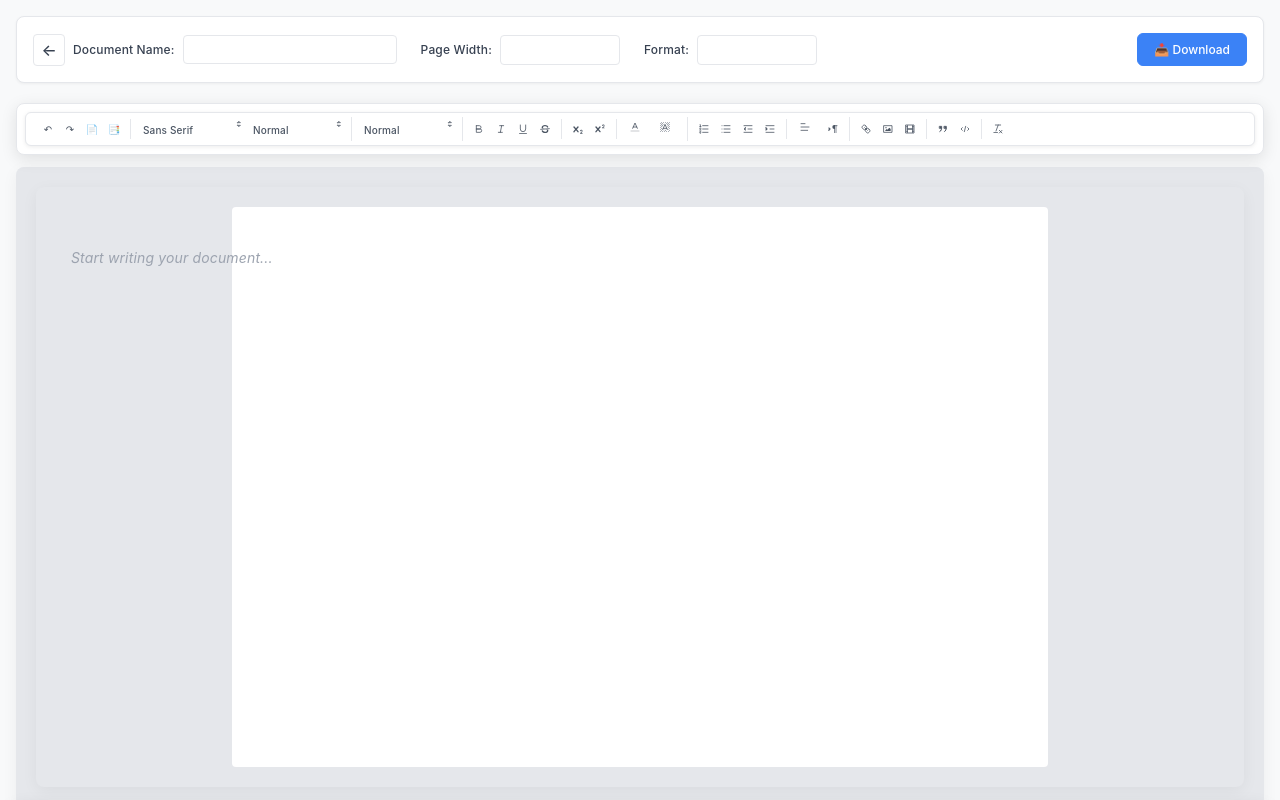
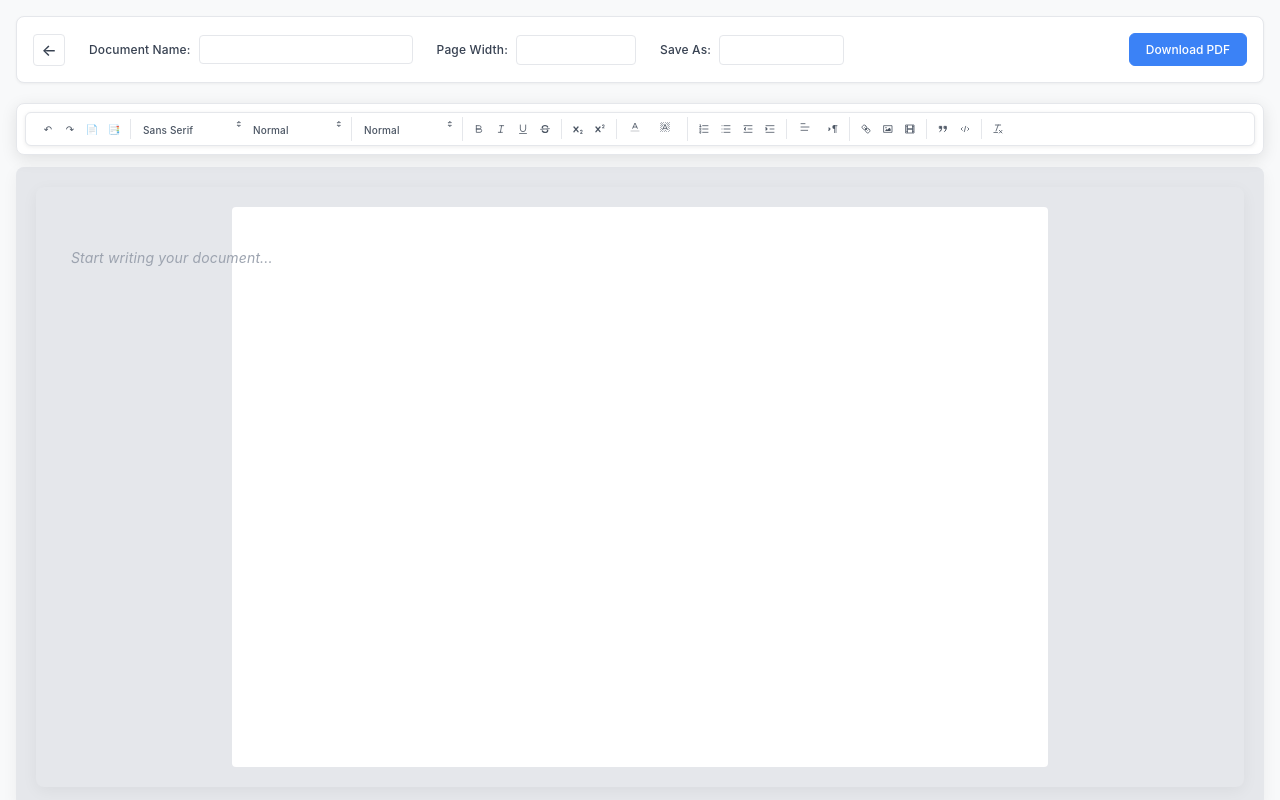
Before and after one commit to mgiftson0/FileSwitch, a React (Vite) app in the folder frontend/: page /edit-text in a window 1280 px wide. Shown: the top 800 px of the page. Built offline with nearby package versions, Linux system fonts and the light colour scheme.

Commit message:
api added

```diff
--- a/frontend/src/pages/TextEditorPage.jsx
+++ b/frontend/src/pages/TextEditorPage.jsx
@@ -2,48 +2,202 @@ import { useState } from 'react';
 import CustomToolbar from '../components/CustomToolbar';
 import EditorContainer from '../components/EditorContainer';
 import ControlPanel from '../components/ControlPanel';
-import Footer from '../components/Footer';
+// import Footer from '../components/Footer';
 import '../components/TextEditorPage.css';
 
 const TextEditorPage = () => {
   const [text, setText] = useState('');
+  const [documentName, setDocumentName] = useState('Untitled Document');
+  const [pageWidth, setPageWidth] = useState(816);
+  const [outputFormat, setOutputFormat] = useState('pdf');
   const [quillInstance, setQuillInstance] = useState(null);
-  const [pageWidth, setPageWidth] = useState(816);
-  const [fileName, setFileName] = useState('document');
-  const [fileFormat, setFileFormat] = useState('html');
+  const [isDownloading, setIsDownloading] = useState(false);
+
+  // Function to convert Quill HTML to plain text for Word conversion
+  const convertToPlainText = (html) => {
+    // Create a temporary div to parse HTML
+    const div = document.createElement('div');
+    div.innerHTML = html;
+
+    // Remove page break elements for cleaner text
+    const pageBreaks = div.querySelectorAll('.page-break');
+    pageBreaks.forEach(pb => pb.remove());
+
+    return div.textContent || div.innerText || '';
+  };
+
+  // Function to convert HTML to a simple Word-compatible format
+  const convertToWordContent = (html) => {
+    // Basic HTML cleanup for Word compatibility
+    let content = html;
+
+    // Replace Quill classes with basic HTML
+    content = content.replace(/class="[^"]*"/g, '');
+    content = content.replace(/<div class="page-break">.*?<\/div>/g, '<div style="page-break-before: always;"></div>');
+
+    return `
+      <!DOCTYPE html>
+      <html>
+      <head>
+        <meta charset="utf-8">
+        <title>${documentName}</title>
+        <style>
+          body { font-family: Arial, sans-serif; line-height: 1.6; margin: 40px; }
+          h1 { font-size: 24px; font-weight: bold; margin-bottom: 16px; }
+          h2 { font-size: 20px; font-weight: bold; margin-bottom: 12px; }
+          h3 { font-size: 16px; font-weight: bold; margin-bottom: 8px; }
+          p { margin-bottom: 12px; }
+          strong { font-weight: bold; }
+          em { font-style: italic; }
+          ul, ol { margin-left: 20px; margin-bottom: 12px; }
+        </style>
+      </head>
+      <body>
+        ${content}
+      </body>
+      </html>
+    `;
+  };
+
+  const handleDownload = async () => {
+    if (!text.trim()) {
+      alert('Please add some content before downloading.');
+      return;
+    }
+
+    setIsDownloading(true);
+
+    try {
+      const formData = new FormData();
+
+      if (outputFormat === 'pdf') {
+        // For PDF: Create HTML file and convert via backend
+        const htmlContent = convertToWordContent(text);
+        const htmlBlob = new Blob([htmlContent], { type: 'text/html' });
+        const htmlFile = new File([htmlBlob], `${documentName}.html`, { type: 'text/html' });
+
+        formData.append('file', htmlFile);
+        formData.append('type', 'html_to_pdf');
+      } else if (outputFormat === 'docx') {
+        // For Word: Create a simple text file first
+        const plainText = convertToPlainText(text);
+        const textBlob = new Blob([plainText], { type: 'text/plain' });
+        const textFile = new File([textBlob], `${documentName}.txt`, { type: 'text/plain' });
+
+        formData.append('file', textFile);
+        formData.append('type', 'text_to_docx');
+      }
+
+      const response = await fetch('http://127.0.0.1:5000/upload', {
+        method: 'POST',
+        body: formData,
+      });
+
+      if (!response.ok) {
+        throw new Error(`HTTP error! status: ${response.status}`);
+      }
+
+      const result = await response.json();
+
+      if (result.converted_id) {
+        // Download the converted file
+        const downloadResponse = await fetch(`http://127.0.0.1:5000/download/${result.converted_id}`);
+
+        if (downloadResponse.ok) {
+          const blob = await downloadResponse.blob();
+          const url = window.URL.createObjectURL(blob);
+          const a = document.createElement('a');
+          a.style.display = 'none';
+          a.href = url;
+          a.download = `${documentName}.${outputFormat === 'pdf' ? 'pdf' : 'docx'}`;
+          document.body.appendChild(a);
+          a.click();
+          window.URL.revokeObjectURL(url);
+          document.body.removeChild(a);
+        } else {
+          throw new Error('Failed to download converted file');
+        }
+      } else {
+        throw new Error('Conversion failed');
+      }
+    } catch (error) {
+      console.error('Download error:', error);
+      alert(`Failed to download document: ${error.message}`);
+    } finally {
+      setIsDownloading(false);
+    }
+  };
+
+  const handleBack = () => {
+    if (text.trim() && !confirm('You have unsaved changes. Are you sure you want to leave?')) {
+      return;
+    }
+    window.history.back();
+  };
 
   const pageWidthOptions = [
     { value: 612, label: 'Letter (8.5")' },
-    { value: 816, label: 'A4 (8.27")' },
-    { value: 1056, label: 'Legal (11")' },
-    { value: 720, label: 'Custom (7.5")' },
-    { value: 960, label: 'Wide (10")' }
+    { value: 595, label: 'A4' },
+    { value: 816, label: 'Wide (10.5")' },
+    { value: 1056, label: 'Legal (13.5")' }
   ];
-
-  const fileFormatOptions = [
-    { value: 'html', label: 'HTML' },
-    { value: 'doc', label: 'Word DOC' },
-    { value: 'pdf', label: 'PDF' }
-  ];
-
-  const handleDownload = () => {
-    // Download logic will be implemented here
-    console.log('Downloading:', fileName, fileFormat);
-  };
 
   return (
     <div className="text-editor-page">
-      <ControlPanel
-        pageWidth={pageWidth}
-        setPageWidth={setPageWidth}
-        pageWidthOptions={pageWidthOptions}
-        fileName={fileName}
-        setFileName={setFileName}
-        fileFormat={fileFormat}
-        setFileFormat={setFileFormat}
-        fileFormatOptions={fileFormatOptions}
-        onDownload={handleDownload}
-      />
+      <div className="control-panel">
+        <button className="back-button" onClick={handleBack} title="Go Back">
+          ←
+        </button>
+
+        <div className="control-group">
+          <label htmlFor="document-name">Document Name:</label>
+          <input
+            id="document-name"
+            type="text"
+            value={documentName}
+            onChange={(e) => setDocumentName(e.target.value)}
+            className="document-name-input"
+            placeholder="Enter document name"
+          />
+        </div>
+
+        <div className="control-group">
+          <label htmlFor="page-width">Page Width:</label>
+          <select
+            id="page-width"
+            value={pageWidth}
+            onChange={(e) => setPageWidth(Number(e.target.value))}
+            className="page-width-select"
+          >
+            {pageWidthOptions.map(option => (
+              <option key={option.value} value={option.value}>
+                {option.label}
+              </option>
+            ))}
+          </select>
+        </div>
+
+        <div className="control-group">
+          <label htmlFor="output-format">Save As:</label>
+          <select
+            id="output-format"
+            value={outputFormat}
+            onChange={(e) => setOutputFormat(e.target.value)}
+            className="format-select"
+          >
+            <option value="pdf">PDF Document</option>
+            <option value="docx">Word Document</option>
+          </select>
+        </div>
+
+        <button
+          className="download-button"
+          onClick={handleDownload}
+          disabled={isDownloading}
+        >
+          {isDownloading ? 'Converting...' : `Download ${outputFormat.toUpperCase()}`}
+        </button>
+      </div>
 
       <CustomToolbar quillInstance={quillInstance} />
 
@@ -53,7 +207,6 @@ const TextEditorPage = () => {
         pageWidth={pageWidth}
         setQuillInstance={setQuillInstance}
       />
-      <Footer />
     </div>
   );
 };
```
